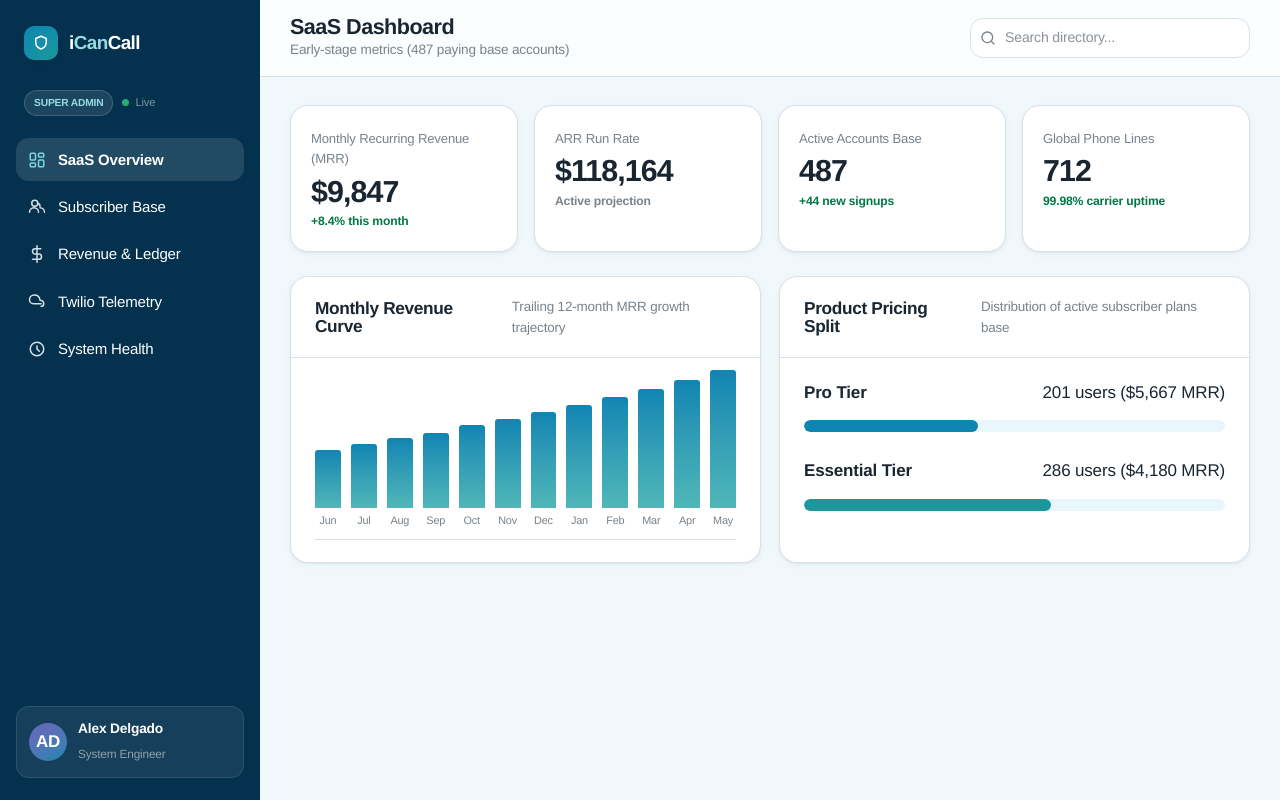
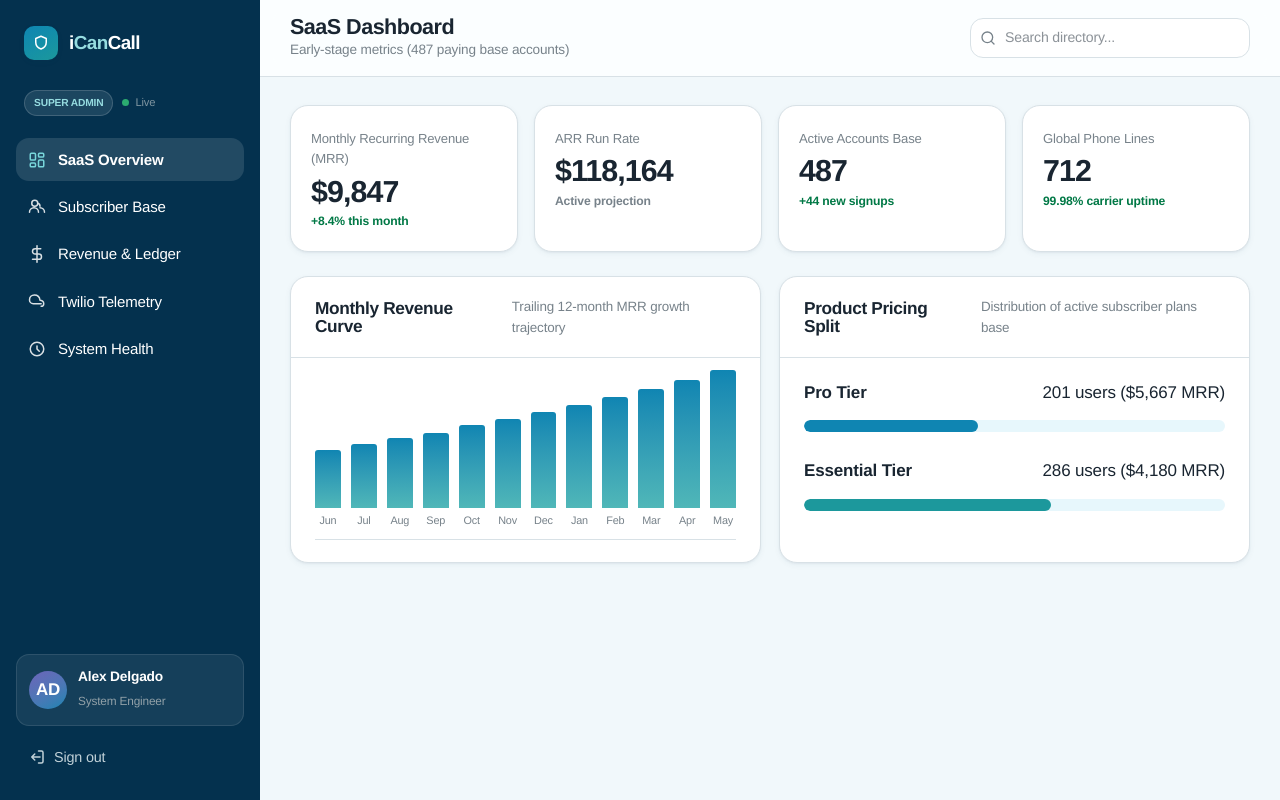
Before and after one commit to XDesignsit/icancall, a Next.js app: page /super-admin in a window 1280 px wide. Built offline with nearby package versions, Linux system fonts and the light colour scheme; sample sign-in values are in the browser's storage.

Commit message:
feat: Protect super-admin dashboard with authentication guard and unify with login page

```diff
--- a/src/app/login/page.tsx
+++ b/src/app/login/page.tsx
@@ -12,7 +12,9 @@ export default function LoginPage() {
   // If already logged in, redirect to dashboard automatically
   useEffect(() => {
     if (typeof window !== "undefined") {
-      if (localStorage.getItem("isLoggedIn") === "true") {
+      if (localStorage.getItem("isAdminLoggedIn") === "true") {
+        window.location.href = "/super-admin";
+      } else if (localStorage.getItem("isLoggedIn") === "true") {
         window.location.href = "/dashboard";
       }
     }
@@ -37,8 +39,13 @@ export default function LoginPage() {
       }
 
       // Save session simulation
-      localStorage.setItem("isLoggedIn", "true");
-      window.location.href = "/dashboard";
+      if (email === "admin@icancall.co") {
+        localStorage.setItem("isAdminLoggedIn", "true");
+        window.location.href = "/super-admin";
+      } else {
+        localStorage.setItem("isLoggedIn", "true");
+        window.location.href = "/dashboard";
+      }
     }, 800);
   };
 
@@ -232,6 +239,37 @@ export default function LoginPage() {
           {isLoading ? "Connecting..." : "Continue with Google"}
         </button>
 
+        <div style={{
+          marginTop: 24,
+          padding: "12px 14px",
+          borderRadius: 10,
+          background: "oklch(0.98 0.005 220)",
+          border: "1px dashed oklch(0.85 0.01 220)",
+          fontSize: "0.8rem",
+          lineHeight: "1.4",
+          color: "oklch(0.4 0.01 220)"
+        }}>
+          <strong>Demo Accounts (Click to auto-fill):</strong>
+          <div style={{ marginTop: 8, display: "flex", flexDirection: "column", gap: 6 }}>
+            <div
+              style={{ cursor: "pointer", display: "inline-block", color: "oklch(0.4 0.01 220)" }}
+              onClick={() => { setEmail("support@icancall.co"); setPassword("••••••••"); }}
+              onMouseEnter={(e) => e.currentTarget.style.color = "oklch(0.58 0.115 232)"}
+              onMouseLeave={(e) => e.currentTarget.style.color = "oklch(0.4 0.01 220)"}
+            >
+              • Customer: <code>support@icancall.co</code>
+            </div>
+            <div
+              style={{ cursor: "pointer", display: "inline-block", color: "oklch(0.4 0.01 220)" }}
+              onClick={() => { setEmail("admin@icancall.co"); setPassword("••••••••"); }}
+              onMouseEnter={(e) => e.currentTarget.style.color = "oklch(0.58 0.115 232)"}
+              onMouseLeave={(e) => e.currentTarget.style.color = "oklch(0.4 0.01 220)"}
+            >
+              • Super Admin: <code>admin@icancall.co</code>
+            </div>
+          </div>
+        </div>
+
         <div style={{ textAlign: "center", marginTop: 24, fontSize: "0.84rem", color: "oklch(0.46 0.022 245)" }}>
           Don't have an account?{" "}
           <Link href="/onboarding" style={{ color: "oklch(0.58 0.115 232)", textDecoration: "none", fontWeight: 600 }}>
--- a/src/app/super-admin/page.tsx
+++ b/src/app/super-admin/page.tsx
@@ -477,6 +477,22 @@ export default function SuperAdminApp() {
   const [searchQuery, setSearchQuery] = useState("");
   const [toast, setToast] = useState<string | null>(null);
 
+  // Redirect unauthenticated admin sessions to login
+  useEffect(() => {
+    if (typeof window !== "undefined") {
+      if (localStorage.getItem("isAdminLoggedIn") !== "true") {
+        window.location.href = "/login";
+      }
+    }
+  }, []);
+
+  const handleSignOut = () => {
+    if (typeof window !== "undefined") {
+      localStorage.removeItem("isAdminLoggedIn");
+      window.location.href = "/login";
+    }
+  };
+
   const showToast = (msg: string) => {
     setToast(msg);
     setTimeout(() => setToast(null), 2500);
@@ -545,7 +561,7 @@ export default function SuperAdminApp() {
           ))}
         </nav>
 
-        <div className="sidebar-foot" style={{ marginTop: "auto" }}>
+        <div className="sidebar-foot" style={{ marginTop: "auto", display: "flex", flexDirection: "column", gap: 10 }}>
           <div className="admin-footchip" style={{ display: "flex", alignItems: "center", gap: 11, background: "oklch(1 0 0 / 0.07)", border: "1px solid oklch(1 0 0 / 0.1)", borderRadius: "var(--r-md)", padding: "11px 12px" }}>
             <div className="ava" style={{ width: 38, height: 38, borderRadius: "50%", display: "grid", placeItems: "center", color: "#fff", fontWeight: 700, background: "linear-gradient(150deg, var(--violet), var(--blue))" }}>
               AD
@@ -555,6 +571,36 @@ export default function SuperAdminApp() {
               <span style={{ fontSize: "0.74rem", color: "oklch(0.7 0.02 225)" }}>System Engineer</span>
             </div>
           </div>
+          <button
+            onClick={handleSignOut}
+            style={{
+              display: "flex",
+              alignItems: "center",
+              gap: 8,
+              width: "100%",
+              padding: "10px 12px",
+              borderRadius: "var(--r-md)",
+              border: "none",
+              background: "none",
+              color: "oklch(0.85 0.02 225)",
+              fontSize: "0.9rem",
+              fontWeight: 500,
+              cursor: "pointer",
+              textAlign: "left",
+              transition: "background 0.15s, color 0.15s"
+            }}
+            onMouseEnter={(e) => {
+              e.currentTarget.style.background = "oklch(1 0 0 / 0.05)";
+              e.currentTarget.style.color = "#fff";
+            }}
+            onMouseLeave={(e) => {
+              e.currentTarget.style.background = "none";
+              e.currentTarget.style.color = "oklch(0.85 0.02 225)";
+            }}
+          >
+            <Icon name="logout" style={{ width: 18, height: 18, stroke: "currentColor" }} />
+            Sign out
+          </button>
         </div>
       </aside>
 
```
